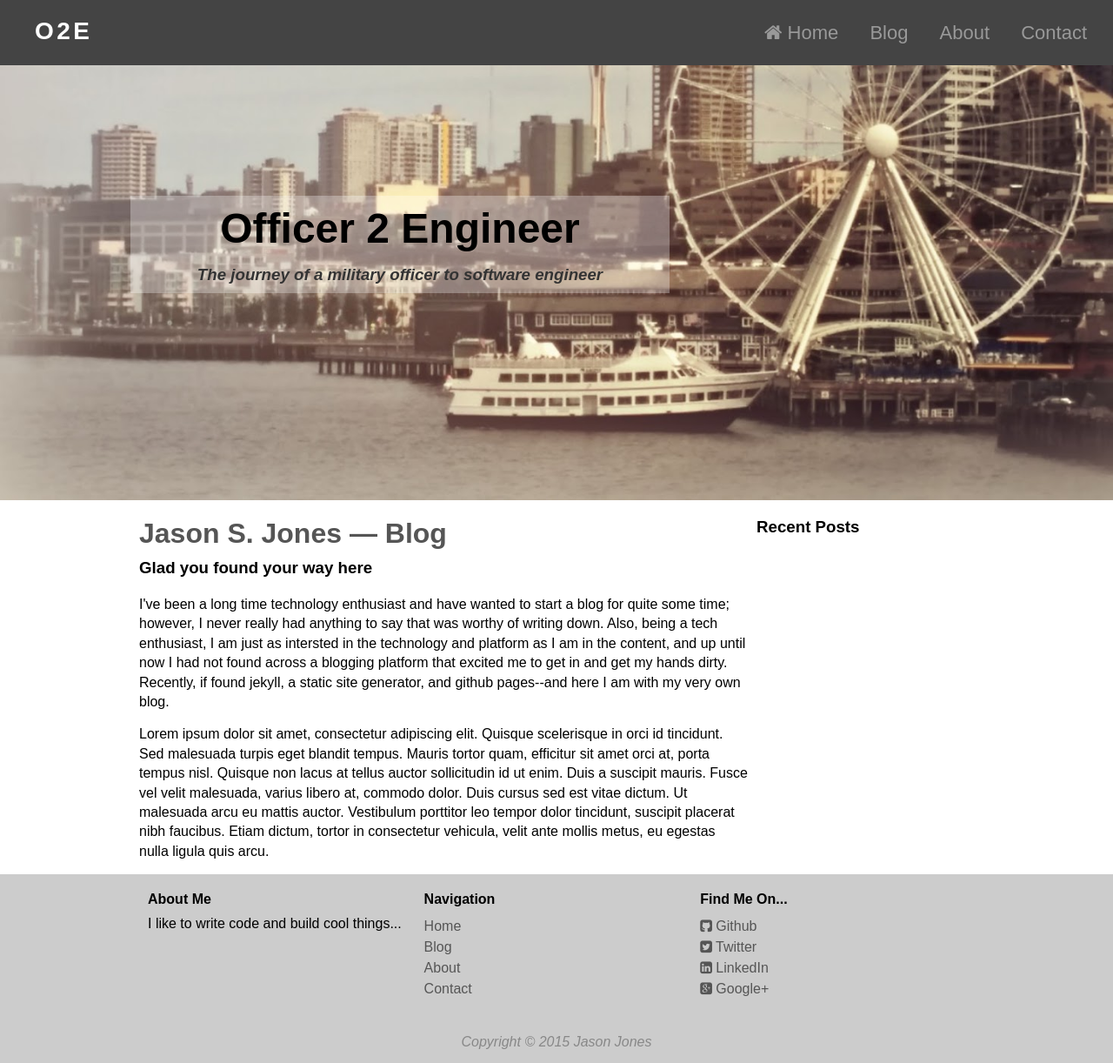
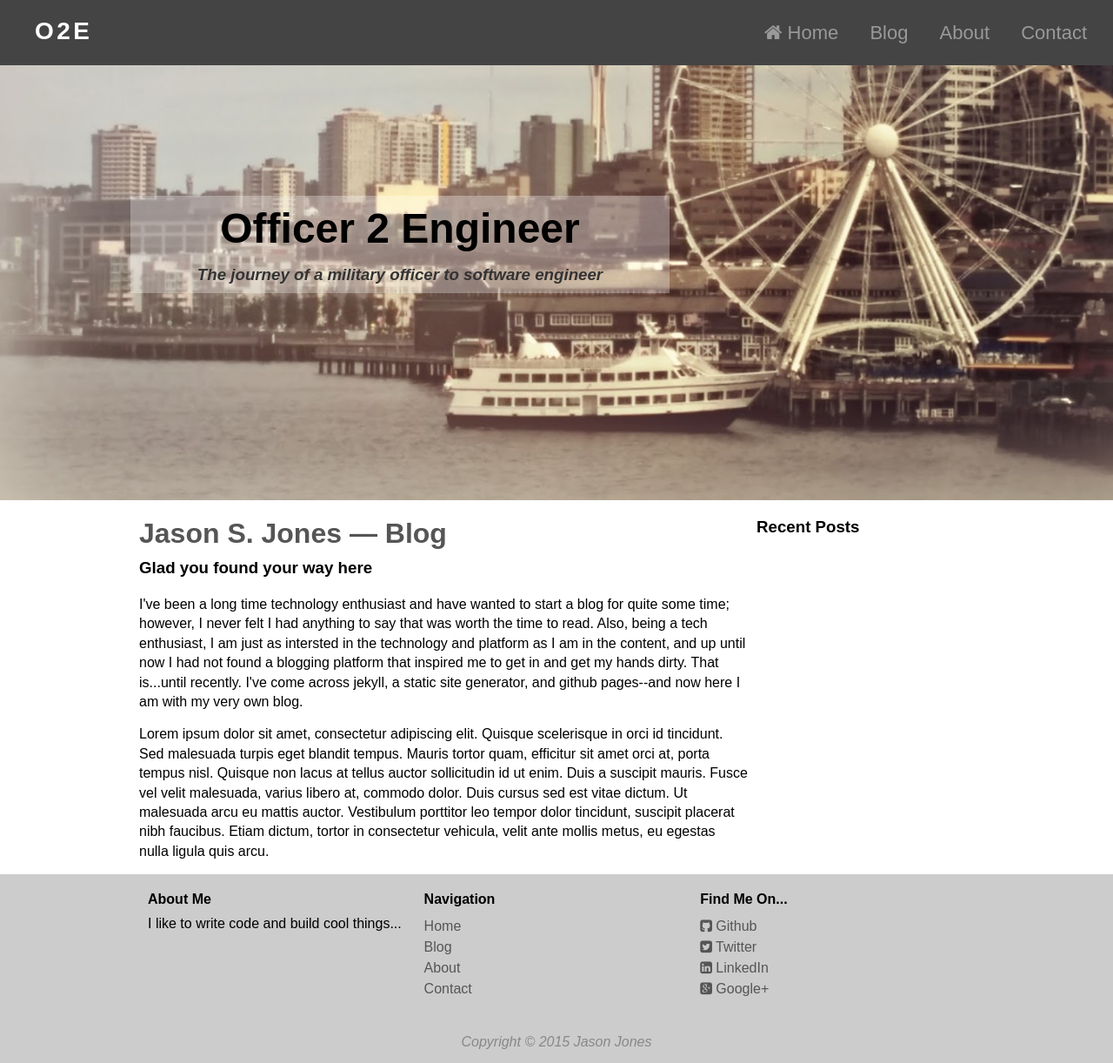
Before and after one commit to jasonsjones/jasonsjones.github.io, a Jekyll site: the page built from index.html, in a window 1280 px wide and 1222 px high. Shown: the whole window at 87% size. Built offline with Jekyll 4.4.1, drawn with Linux system fonts in a browser that asks for light colours.

Commit message:
Edit content on index page

```diff
--- a/index.html
+++ b/index.html
@@ -10,13 +10,14 @@ layout: default
         <p>
 
             I've been a long time technology enthusiast and have wanted to
-            start a blog for quite some time; however, I never really had
-            anything to say that was worthy of writing down.  Also, being a
+            start a blog for quite some time; however, I never felt I had
+            anything to say that was worth the time to read.  Also, being a
             tech enthusiast, I am just as intersted in the technology and
-            platform as I am in the content, and up until now I had not found
-            across a blogging platform that excited me to get in and get my
-            hands dirty.  Recently, if found jekyll, a static site generator,
-            and github pages--and here I am with my very own blog.
+            platform as I am in the content, and up until now I had not found a
+            blogging platform that inspired me to get in and get my hands
+            dirty.  That is...until recently. I've come across jekyll, a static
+            site generator, and github pages--and now here I am with my very
+            own blog.
 
         </p>
         <p>
```
